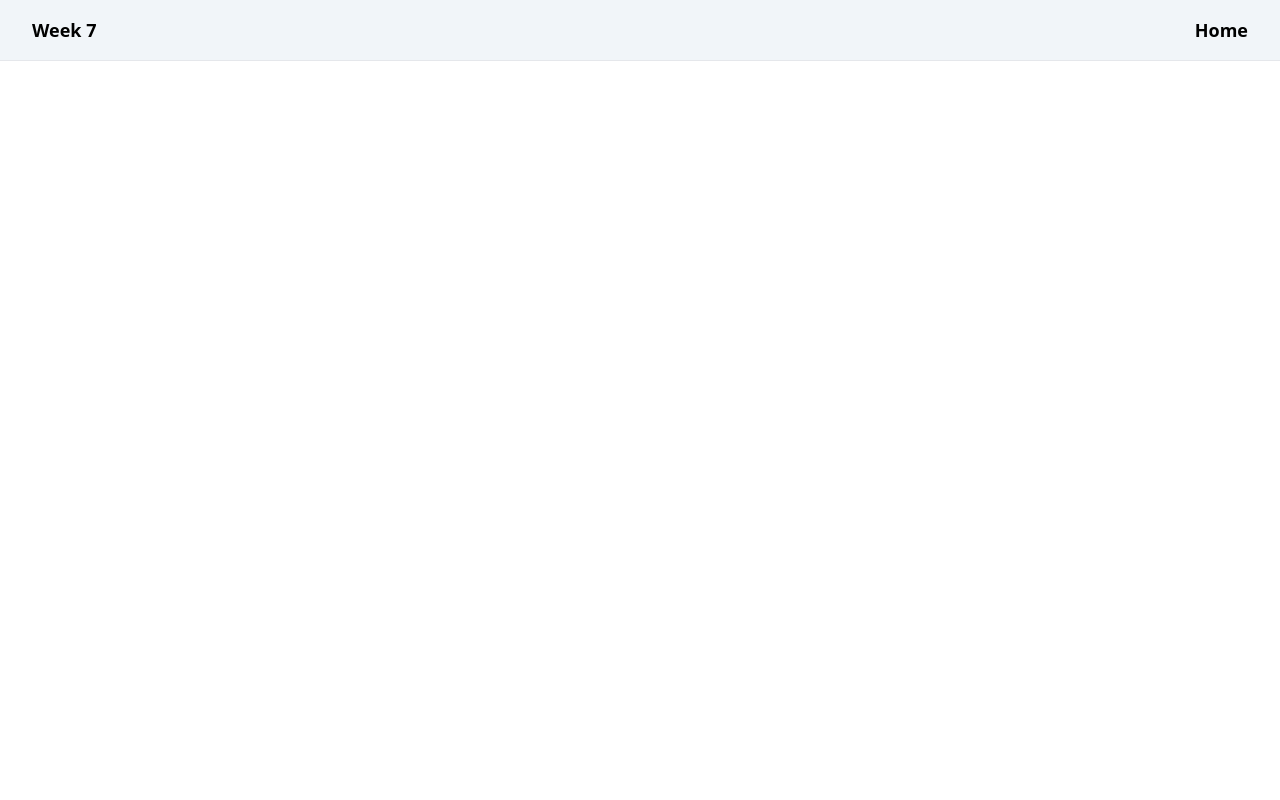
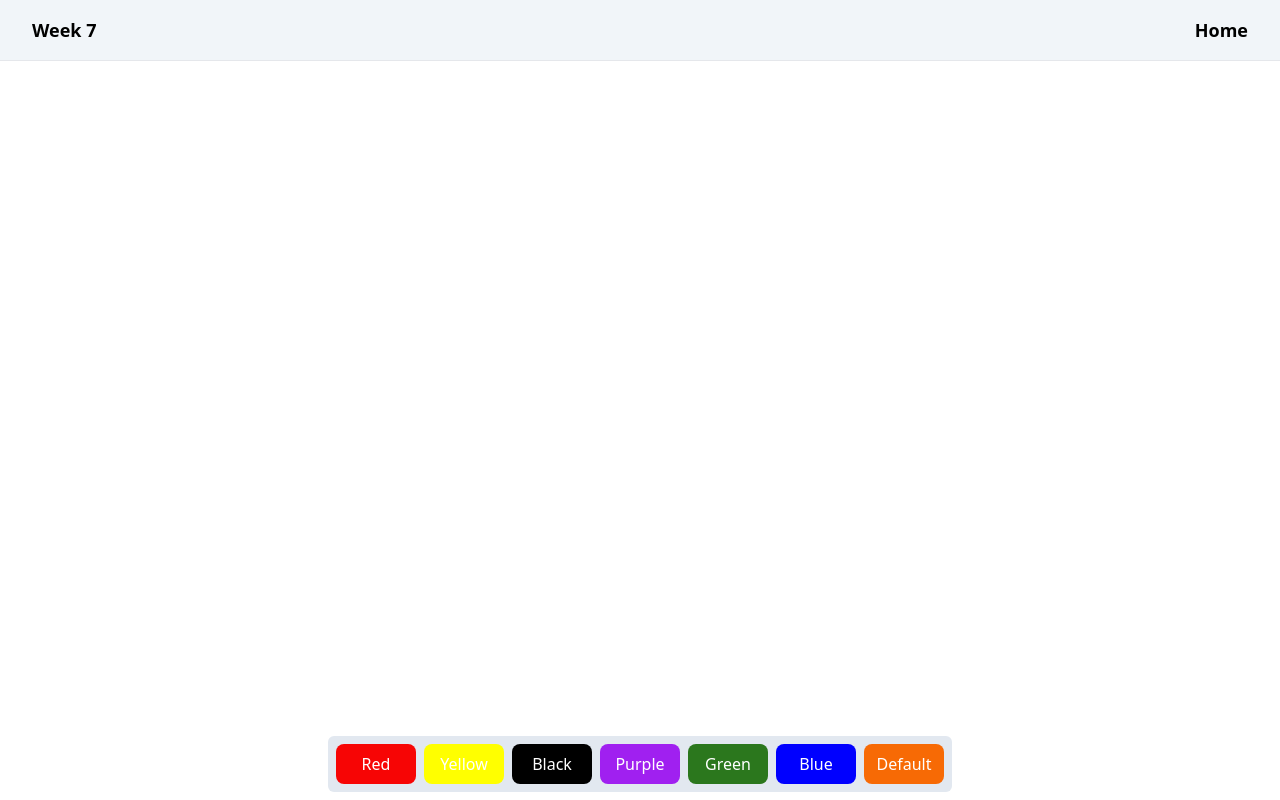
Before and after one commit to FaizanAnwar2801/100xDev_CoHort_Assignment, a React (Vite) app in the folder week-7/: page /assignment2 in a window 1280 px wide. Built offline with nearby package versions, Linux system fonts and the light colour scheme.

Commit message:
Week-7 Assignment-2 (Completed)

```diff
--- a/week-7/src/components/Assignment2.jsx
+++ b/week-7/src/components/Assignment2.jsx
@@ -1,11 +1,65 @@
+import { useState } from 'react'
 import '../index.css'
 
-const Assignment = ()=>{
+const colors = [
+    {
+        name: 'Red',
+        value: '#f70505',
+    },
+    {
+        name: 'Yellow',
+        value: '#ffff00',
+    },
+    {
+        name: 'Black',
+        value: '#000000',
+    },
+    {
+        name: 'Purple',
+        value: '#a020f0',
+    },
+    {
+        name: 'Green',
+        value: '#2b771d',
+    },
+    {
+        name: 'Blue',
+        value: '#0000ff',
+    },
+
+    {
+        name: 'Default',
+        value: '#f76a05',
+    }
+    ]
+
+const Assignment2 = ()=>{
+const [color , setColor] = useState()
+
     return (
-        <div>
-            Assignment-2
+        <div style={{background:color}}>
+            <div className='flex flex-col justify-end w-screen h-screen'>
+                <div className='flex items-center justify-center py-2'>
+                    <div className='flex p-2 rounded-md space-x-2 bg-slate-200 '>
+                    {colors.map((value)=>{
+                        return(
+                            <button
+                            key = {value.value}
+                            onClick={()=>{
+                                setColor(value.value)
+                            }}
+                            style={{background:value.value, }}
+                            type='button'
+                            className='w-20 p-2 text-center text-white rounded-lg'>
+                                {value.name}
+                            </button>
+                        )
+                    })}
+                    </div>
+                </div>
+            </div>
         </div>
     )
 }
 
-export default Assignment
+export default Assignment2
```
